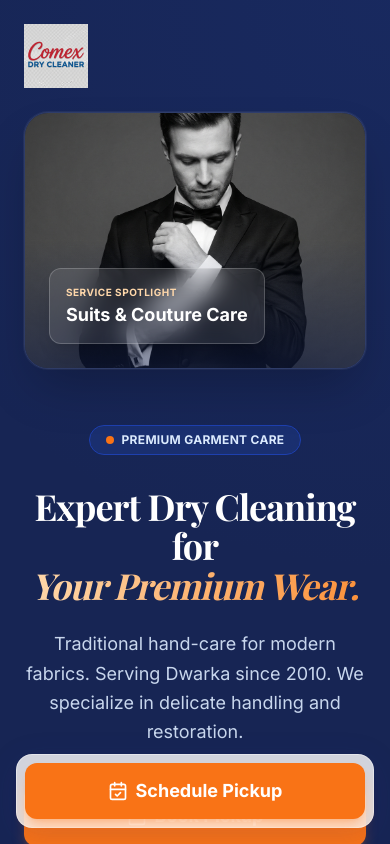
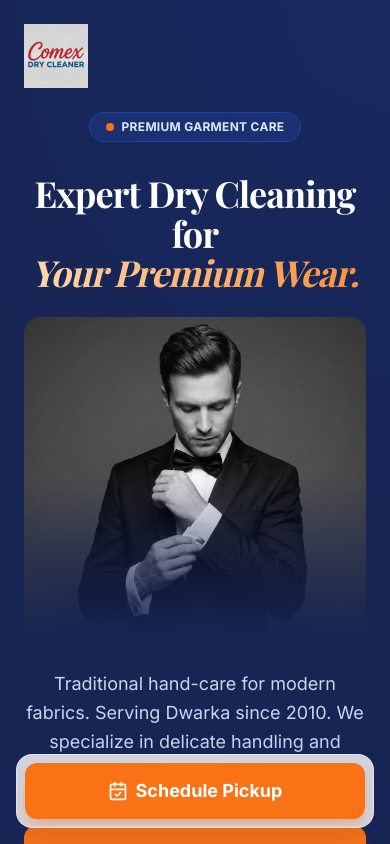
Before and after one commit to comexdryclean70/comex-dryclean-main-website, a Next.js app: page / in a window 390 px wide. Shown: the top 844 px of the page. Built offline with nearby package versions, Linux system fonts and the light colour scheme; a web font is replaced by a local one.

Commit message:
feat: apply hero section creative update

```diff
--- a/src/components/Hero.tsx
+++ b/src/components/Hero.tsx
@@ -11,7 +11,7 @@ export default function Hero() {
             <div className="max-w-7xl mx-auto grid grid-cols-1 lg:grid-cols-2 gap-12 items-center relative z-10">
 
                 {/* Left: Text Content */}
-                <div className="text-center lg:text-left order-2 lg:order-1">
+                <div className="text-center lg:text-left">
                     <div className="inline-flex items-center gap-2 bg-blue-900/50 backdrop-blur-md text-blue-100 px-4 py-1.5 rounded-full text-xs font-bold tracking-wide uppercase mb-8 border border-blue-800">
                         <span className="relative flex h-2 w-2">
                             <span className="animate-ping absolute inline-flex h-full w-full rounded-full bg-orange-400 opacity-75"></span>
@@ -24,6 +24,17 @@ export default function Hero() {
                         Expert Dry Cleaning for <br />
                         <span className="text-transparent bg-clip-text bg-gradient-to-r from-orange-200 to-orange-400 italic">Your Premium Wear.</span>
                     </h1>
+
+                    {/* Mobile Image: Seamless Blend */}
+                    <div className="lg:hidden relative w-full h-80 mb-8 rounded-2xl overflow-hidden">
+                        <div className="absolute inset-0 bg-gradient-to-t from-blue-950 via-transparent to-transparent z-10"></div>
+                        <Image
+                            src="/premium-tuxedo.png"
+                            alt="Premium Dry Cleaning"
+                            fill
+                            className="object-cover object-top"
+                        />
+                    </div>
 
                     <p className="text-lg md:text-xl text-blue-100/90 mb-10 max-w-lg mx-auto lg:mx-0 leading-relaxed font-sans">
                         Traditional hand-care for modern fabrics. Serving Dwarka since 2010. We specialize in delicate handling and restoration.
@@ -45,7 +56,7 @@ export default function Hero() {
                         </a>
                     </div>
 
-                    {/* Trust Icons (Light/Transparent) */}
+                    {/* Trust Icons */}
                     <div className="mt-10 flex flex-wrap justify-center lg:justify-start gap-6 text-white/60 text-sm font-medium">
                         <span className="flex items-center gap-2"><div className="w-1.5 h-1.5 rounded-full bg-orange-500"></div> 30+ Years Exp</span>
                         <span className="flex items-center gap-2"><div className="w-1.5 h-1.5 rounded-full bg-orange-500"></div> German Technology</span>
@@ -53,23 +64,25 @@ export default function Hero() {
                     </div>
                 </div>
 
-                {/* Right: Pictorial Visual */}
-                <div className="flex justify-center lg:justify-end order-1 lg:order-2 mb-2 lg:mb-0">
-                    <div className="relative w-full max-w-[500px] lg:max-w-none aspect-[4/3] lg:aspect-square rounded-3xl overflow-hidden shadow-2xl border border-white/10 ring-1 ring-white/5">
+                {/* Right: Pictorial Visual (Desktop Only) */}
+                <div className="hidden lg:flex justify-end h-full relative">
+                    <div className="relative w-full max-w-md aspect-[3/4]">
+                        {/* Gradient Masks for Seamless Fade */}
+                        <div className="absolute inset-0 z-20 bg-gradient-to-b from-transparent via-transparent to-blue-950"></div>
+                        <div className="absolute inset-0 z-20 bg-gradient-to-l from-transparent via-transparent to-blue-950/20"></div>
+
                         <Image
                             src="/premium-tuxedo.png"
                             alt="Premium Dry Cleaning for Suits and Tuxedos"
                             fill
-                            className="object-cover"
+                            className="object-cover rounded-2xl grayscale-[20%]"
                             priority
                         />
-                        {/* Gradient Overlay for Mobile Fade if needed, but border radius looks cleaner */}
-                        <div className="absolute inset-0 bg-gradient-to-t from-blue-950/80 via-transparent to-transparent lg:hidden opacity-60"></div>
 
                         {/* Floating Badge */}
-                        <div className="absolute bottom-6 left-6 bg-white/10 backdrop-blur-md p-4 rounded-xl shadow-lg border border-white/20 max-w-[220px]">
-                            <p className="text-[10px] text-orange-200 uppercase tracking-wider font-bold mb-1">Service Spotlight</p>
-                            <div className="text-lg font-bold text-white leading-tight">Suits & Couture Care</div>
+                        <div className="absolute bottom-12 right-0 left-12 bg-white/10 backdrop-blur-md p-6 rounded-2xl shadow-2xl border border-white/10 z-30">
+                            <p className="text-[10px] text-orange-300 uppercase tracking-wider font-bold mb-2">Service Spotlight</p>
+                            <div className="text-xl font-bold text-white leading-tight">Suits & Couture Care</div>
                         </div>
                     </div>
                 </div>
```
